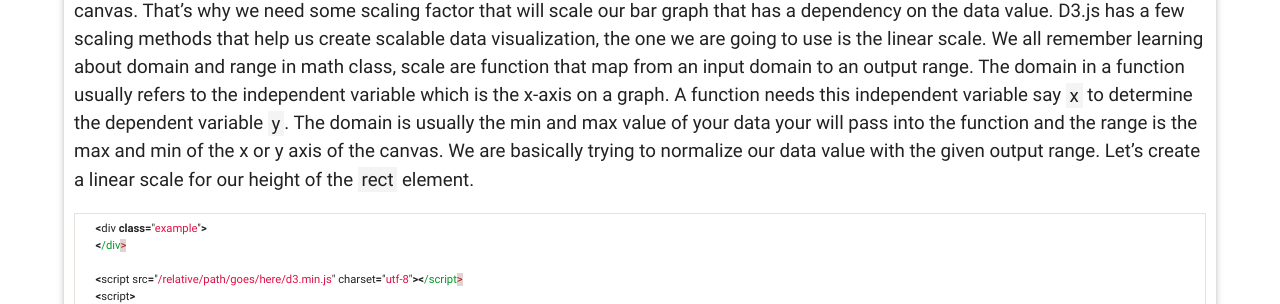
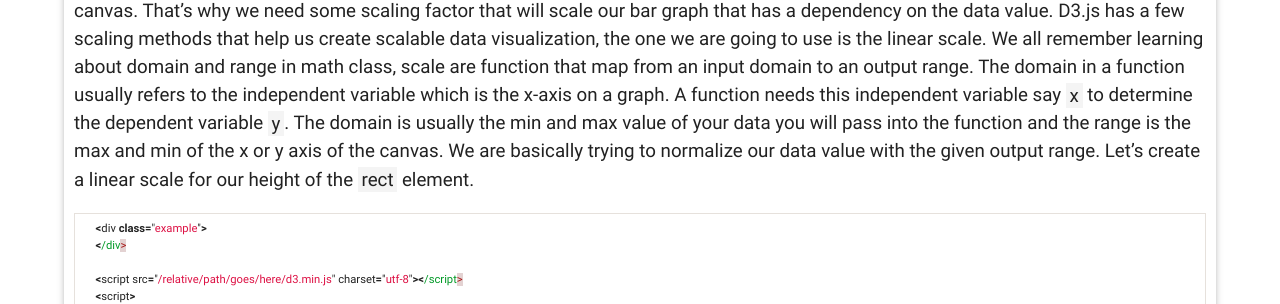
Before and after one commit to JordanSpencerWu/old-website, a Jekyll site: the page built from _posts/blog/2016/March/2016-03-04-learning-d3js.markdown, in a window 1280 px wide and 900 px high, scrolled down 4043 px. Shown: the part 148-452 px from the top of the window. Built offline with Jekyll 4.4.1, drawn with Linux system fonts in a browser that asks for light colours; nearby versions of some CDN libraries; comment, search, counter and statistics services are not loaded.

```diff
--- a/_posts/blog/2016/March/2016-03-04-learning-d3js.markdown
+++ b/_posts/blog/2016/March/2016-03-04-learning-d3js.markdown
@@ -193,7 +193,7 @@ methods that help us create scalable data visualization, the one we are going to
 scale. We all remember learning about domain and range in math class, scale are function that
 map from an input domain to an output range. The domain in a function usually refers to the independent
 variable which is the x-axis on a graph. A function needs this independent variable say `x` to determine
-the dependent variable `y`. The domain is usually the min and max value of your data your will pass
+the dependent variable `y`. The domain is usually the min and max value of your data you will pass
 into the function and the range is the max and min of the x or y axis of the canvas. We are basically
 trying to normalize our data value with the given output range. Let's create a linear scale for our
 height of the `rect` element.
```
Also changed, not shown: _posts/music/2016/March/2016-03-05-playlist.markdown (added, +19 -0 lines), _posts/music/2016/March/2016-03-01-playlist.markdown (renamed from _posts/music/2016/February/2016-03-01-playlist.markdown).
